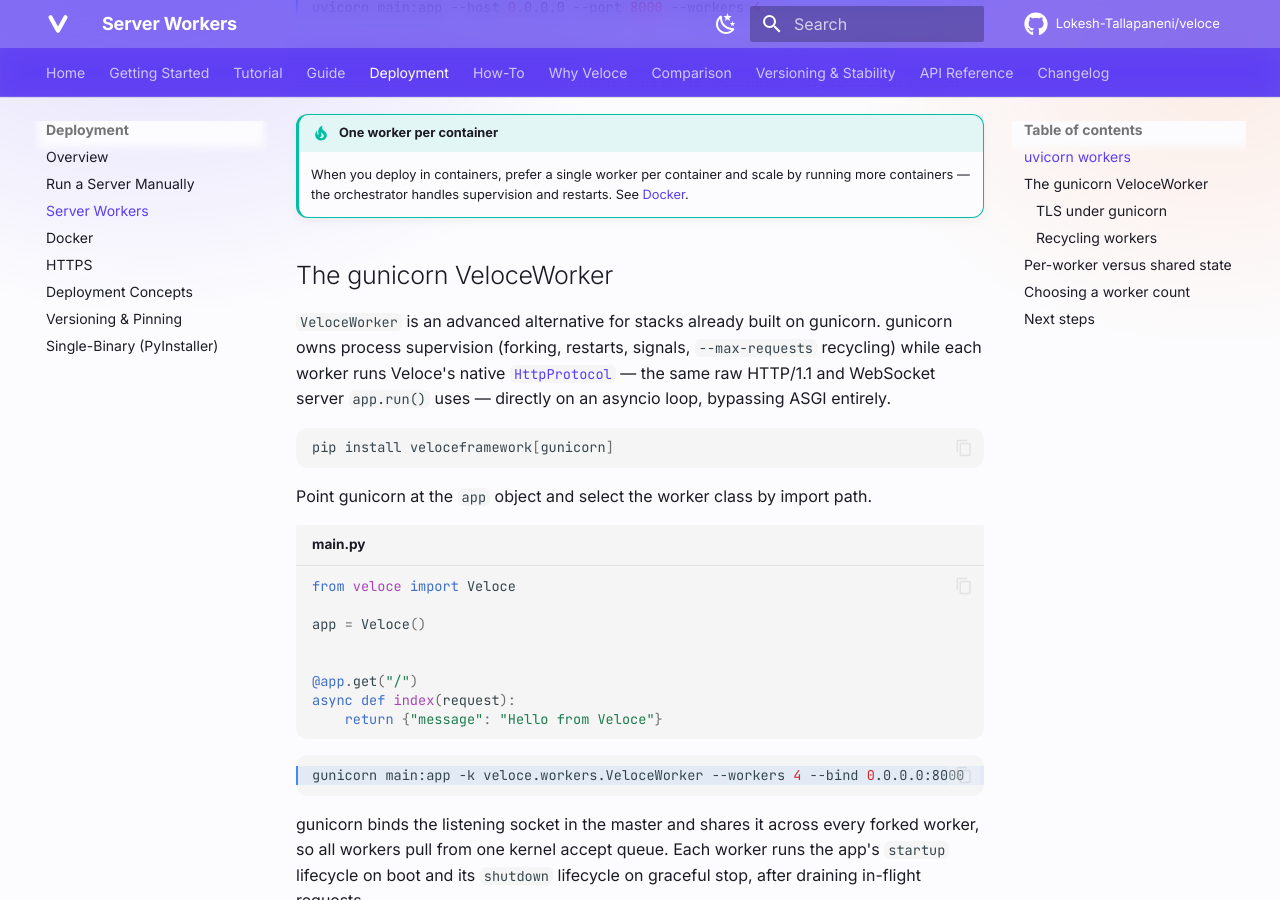
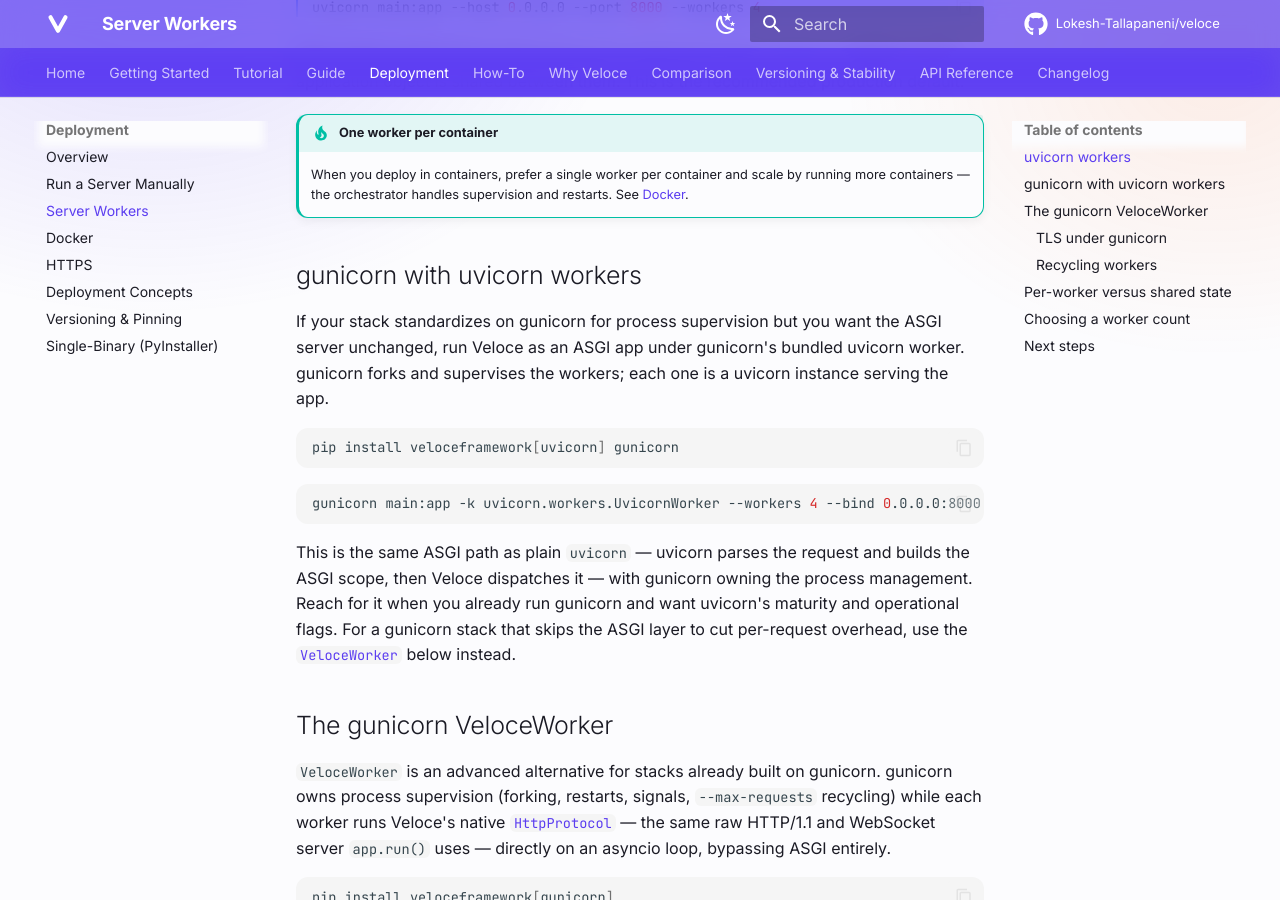
Before and after one commit to Lokesh-Tallapaneni/veloce, an MkDocs documentation site: the page built from docs/deployment/workers.md, in a window 1280 px wide and 900 px high, scrolled down 1020 px. Built offline with MkDocs 1.6.1 and Material for MkDocs 9.7.7, drawn with Linux system fonts in a browser that asks for light colours; comment, search, counter and statistics services are not loaded.

Commit message:
document the gunicorn + uvicorn-worker deployment path

````diff
--- a/docs/deployment/workers.md
+++ b/docs/deployment/workers.md
@@ -52,6 +52,28 @@
     When you deploy in containers, prefer a single worker per container and
     scale by running more containers — the orchestrator handles supervision and
     restarts. See [Docker](docker.md).
+
+## gunicorn with uvicorn workers
+
+If your stack standardizes on gunicorn for process supervision but you want the
+ASGI server unchanged, run Veloce as an ASGI app under gunicorn's bundled uvicorn
+worker. gunicorn forks and supervises the workers; each one is a uvicorn instance
+serving the app.
+
+```bash
+pip install veloceframework[uvicorn] gunicorn
+```
+
+```bash
+gunicorn main:app -k uvicorn.workers.UvicornWorker --workers 4 --bind 0.0.0.0:8000
+```
+
+This is the same ASGI path as plain `uvicorn` — uvicorn parses the request and
+builds the ASGI scope, then Veloce dispatches it — with gunicorn owning the
+process management. Reach for it when you already run gunicorn and want uvicorn's
+maturity and operational flags. For a gunicorn stack that skips the ASGI layer to
+cut per-request overhead, use the [`VeloceWorker`](#the-gunicorn-veloceworker)
+below instead.
 
 ## The gunicorn VeloceWorker
 
````
